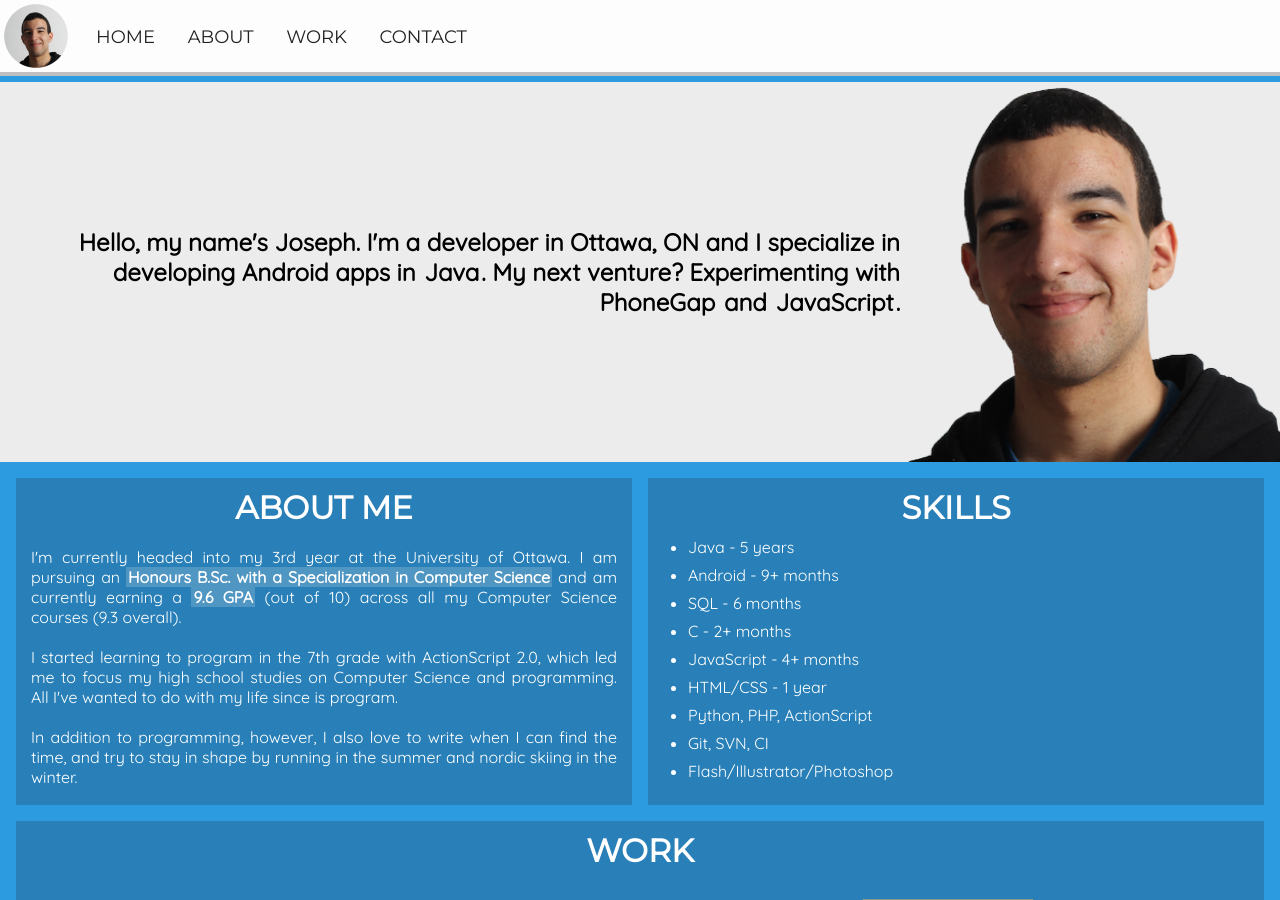
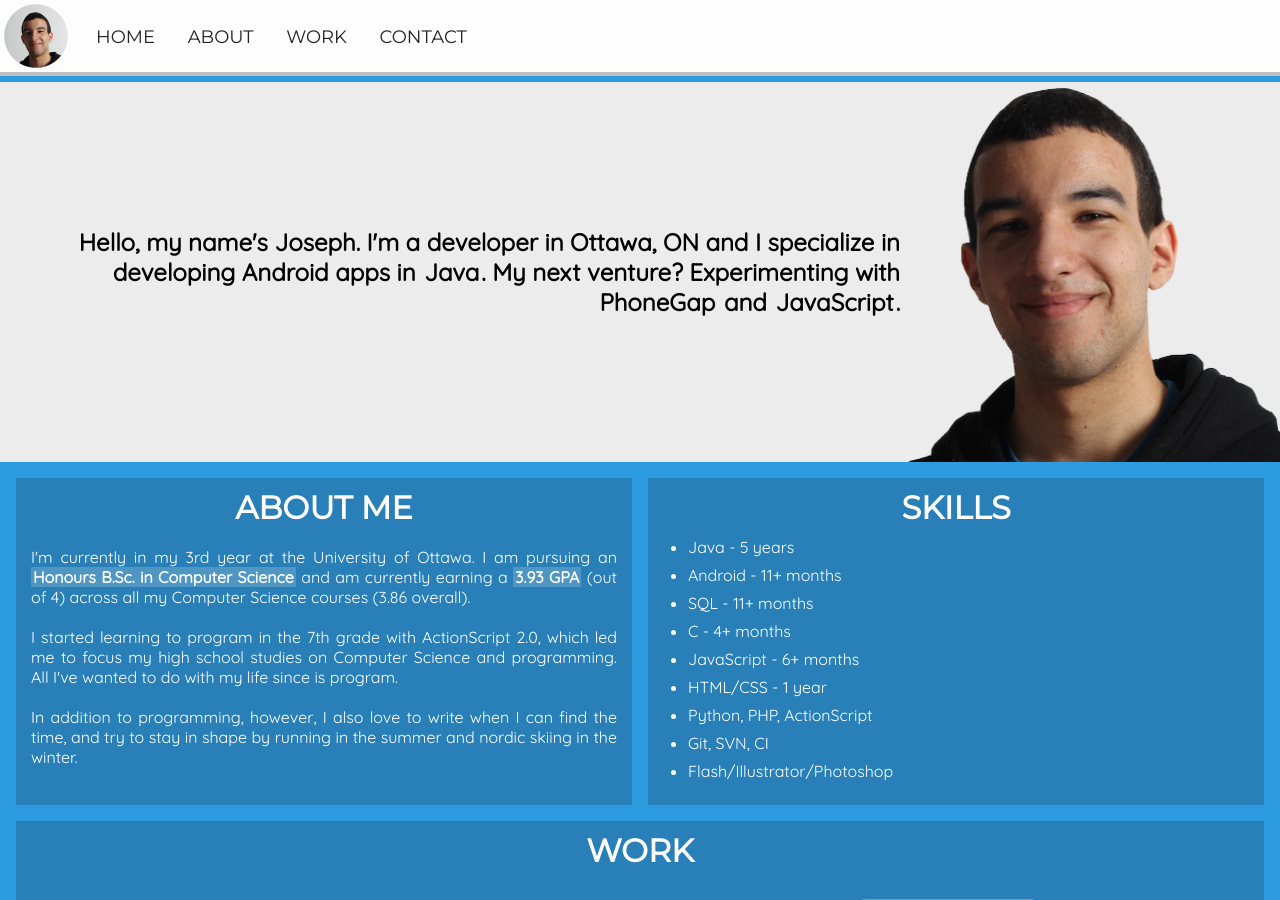
Before and after one commit to joseph-roque/joseph-roque.github.io, a Jekyll site: the page built from index.html, in a window 1280 px wide and 900 px high. Built offline with Jekyll 4.4.1, drawn with Linux system fonts in a browser that asks for light colours; nearby versions of some CDN libraries.

Commit message:
Converted  gpa to 4.0 scale

```diff
--- a/index.html
+++ b/index.html
@@ -38,7 +38,7 @@ title: Joseph Roque | Developer
 <div class="split-wrapper">
     <div class="left-container">
         <h1 class="container-title uppercase">About me</h1>
-        <p class="container-body">I'm currently headed into my 3rd year at the University of Ottawa. I am pursuing an <strong>Honours B.Sc. with a Specialization in Computer Science</strong> and am currently earning a <strong>9.6 GPA</strong> (out of 10) across all my Computer Science courses (9.3 overall).</p>
+        <p class="container-body">I'm currently in my 3rd year at the University of Ottawa. I am pursuing an <strong>Honours B.Sc. in Computer Science</strong> and am currently earning a <strong>3.93 GPA</strong> (out of 4) across all my Computer Science courses (3.86 overall).</p>
         <p class="container-body">I started learning to program in the 7th grade with ActionScript 2.0, which led me to focus my high school studies on Computer Science and programming. All I've wanted to do with my life since is program.</p>
         <p class="container-body">In addition to programming, however, I also love to write when I can find the time, and try to stay in shape by running in the summer and nordic skiing in the winter.</p>
     </div>
@@ -49,10 +49,10 @@ title: Joseph Roque | Developer
             <div class="center-list-inner">
                 <ul class="list-body">
                 	<li>Java - 5 years</li>
-                  <li>Android - 9+ months</li>
-                	<li>SQL - 6 months</li>
-                  <li>C - 2+ months</li>
-                	<li>JavaScript - 4+ months</li>
+                  <li>Android - 11+ months</li>
+                	<li>SQL - 11+ months</li>
+                  <li>C - 4+ months</li>
+                	<li>JavaScript - 6+ months</li>
                 	<li>HTML/CSS - 1 year</li>
                 	<li>Python, PHP, ActionScript</li>
                 	<li>Git, SVN, CI</li>
```
